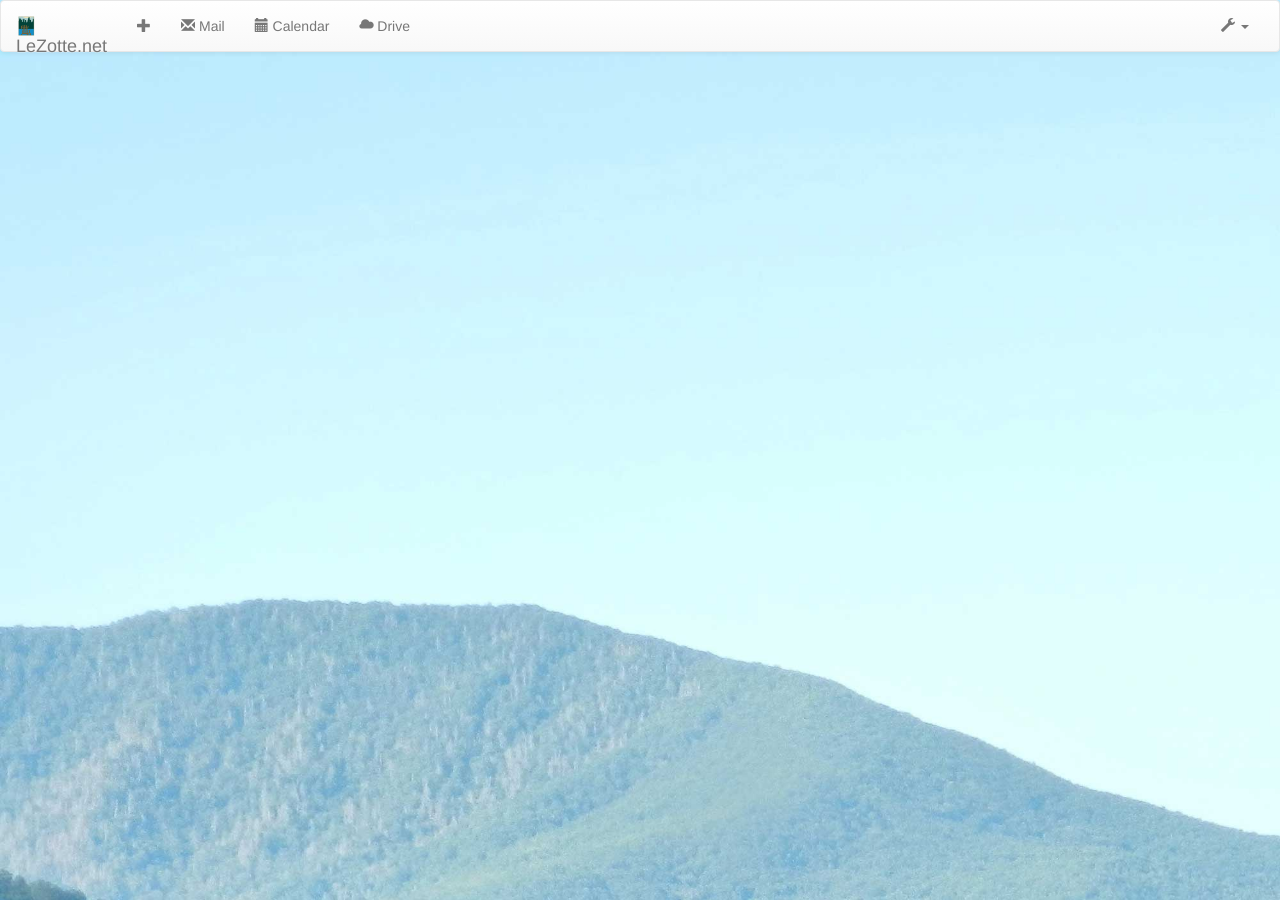
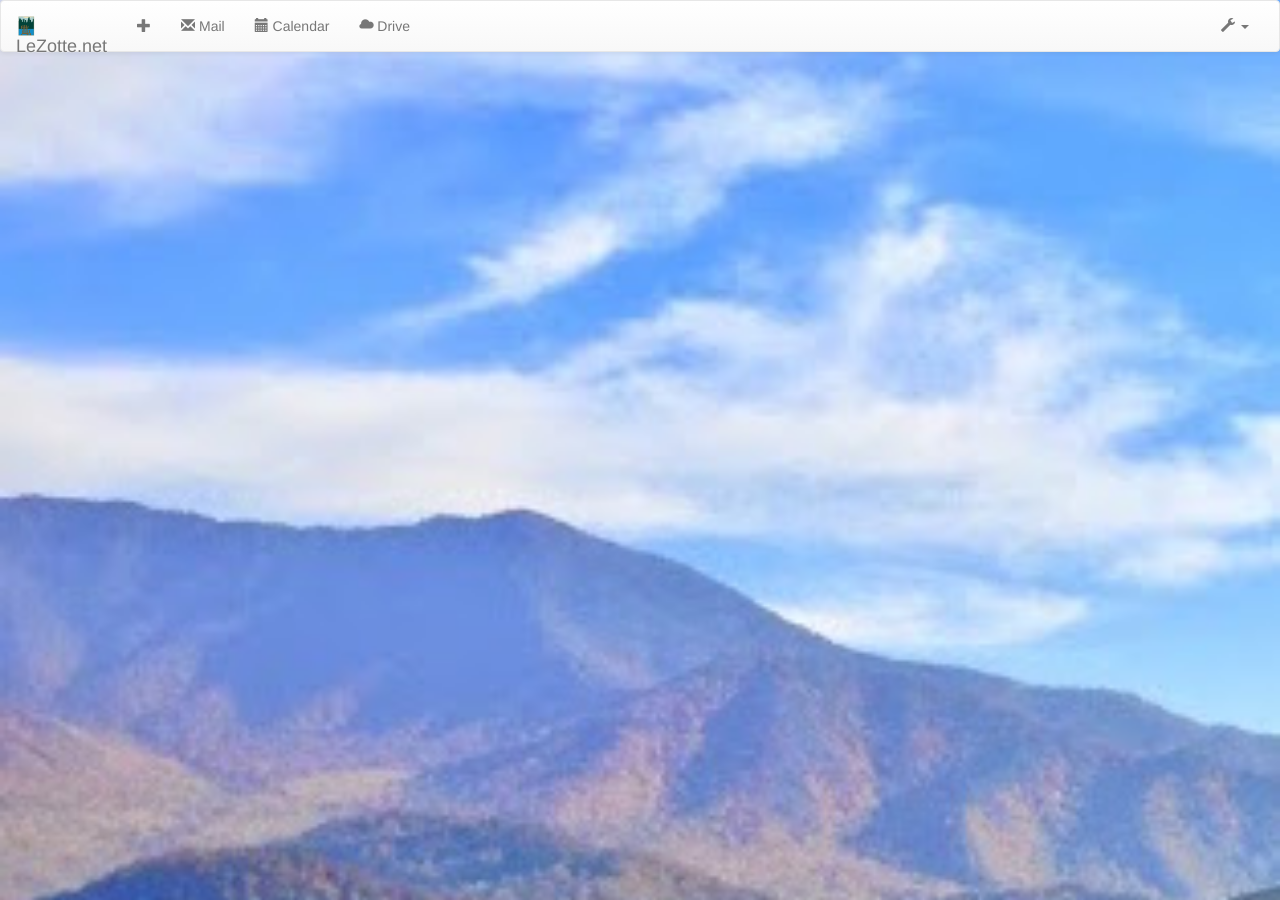
Before and after one commit to tlezotte/lezotte, a Jekyll site: the page built from index.html, in a window 1280 px wide. Built offline with Jekyll 4.4.1, drawn with Linux system fonts in a browser that asks for light colours; nearby versions of some CDN libraries.

Commit message:
change background again

```diff
--- a/css/main.css
+++ b/css/main.css
@@ -2,7 +2,7 @@
 body
 {
 	background-color: #ffffff;
-	background-image: url('../img/smoky.jpg');
+	background-image: url('../img/smokyfall.jpg');
 	background-position: top left;
 	background-repeat: no-repeat;
 	background-size: 100%;
```
Also changed, not shown: img/smokyfall.jpg (added).
